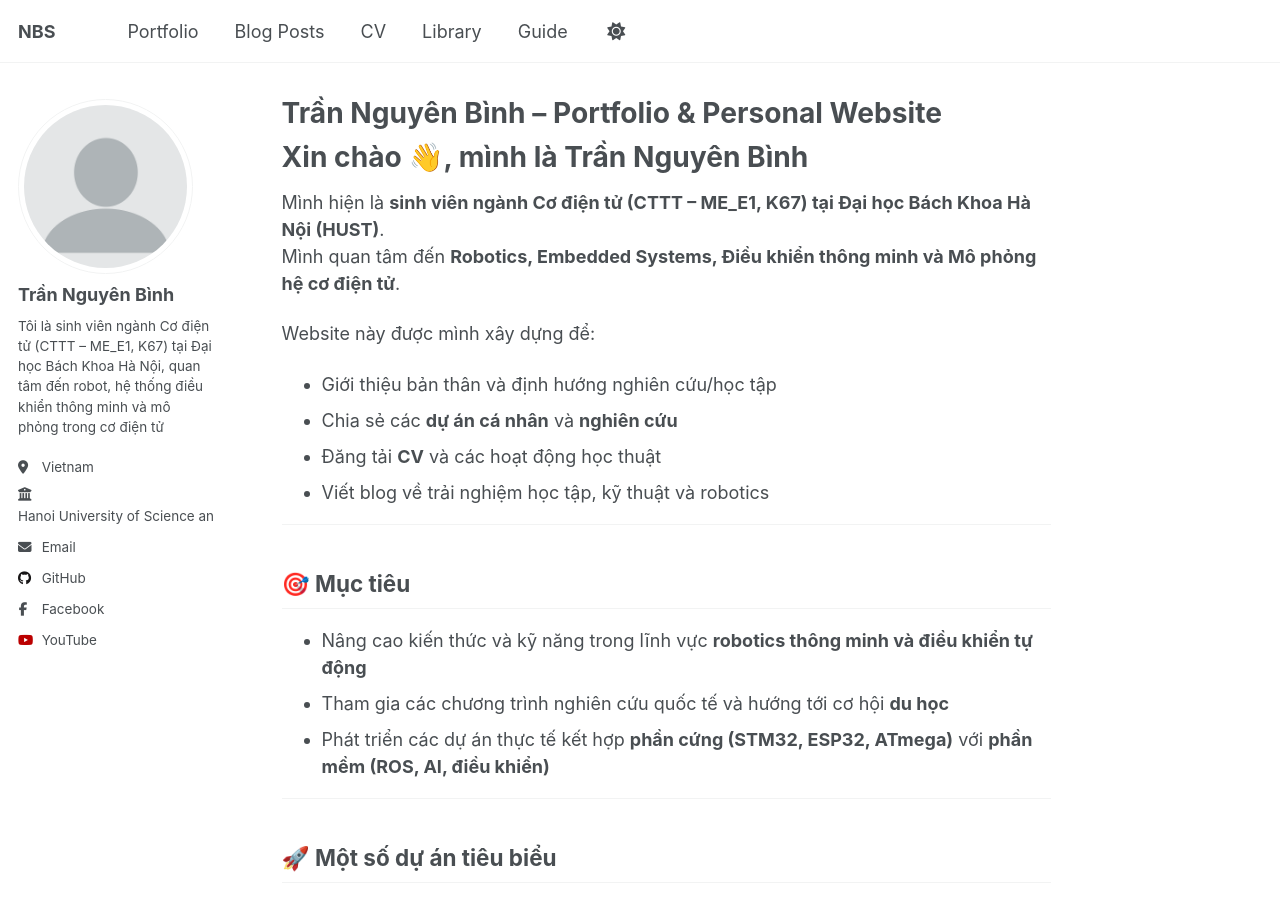
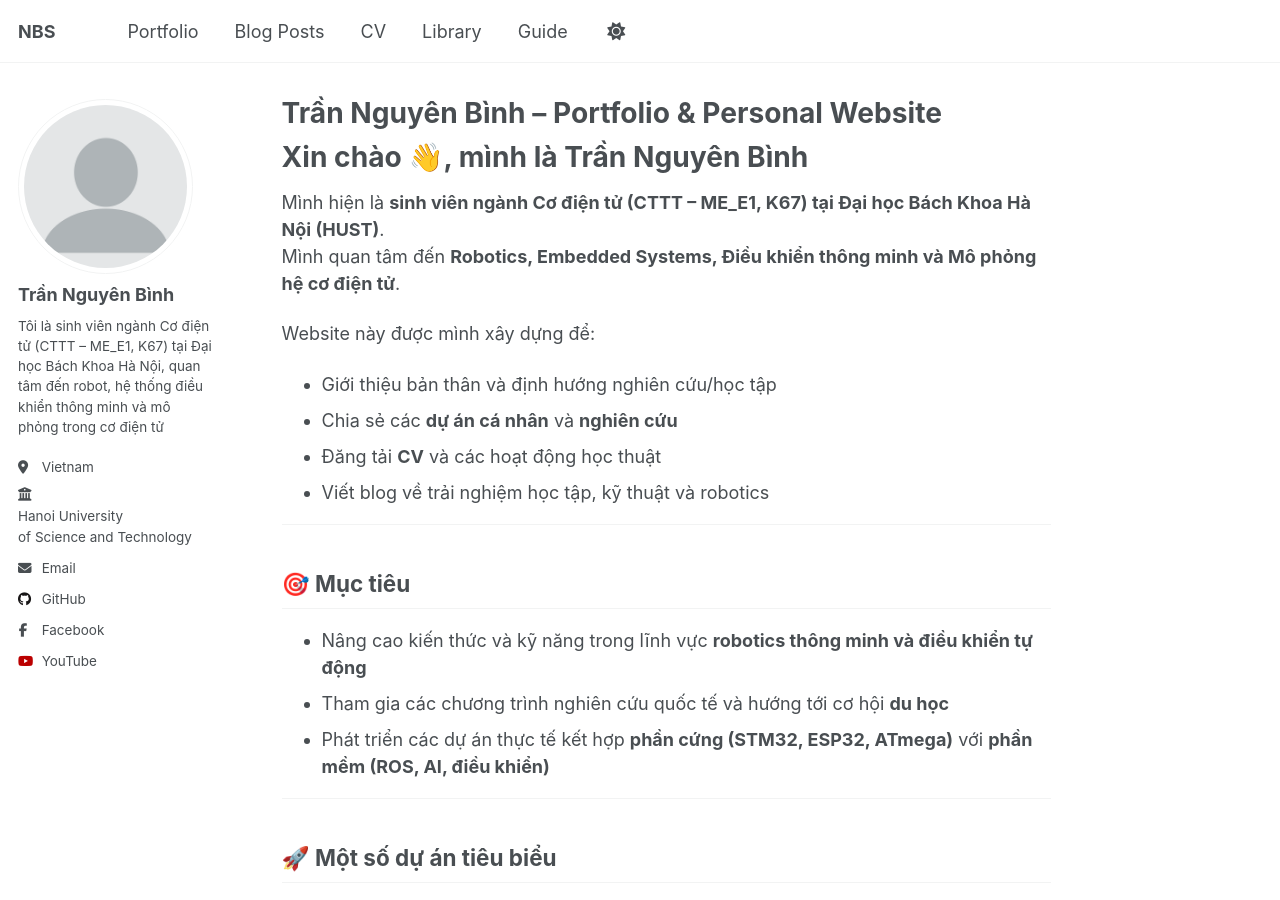
Before and after one commit to nguyenbinh-shark/nguyenbinh-shark.github.io, a Jekyll site: the page built from _pages/about.md, in a window 1280 px wide and 900 px high. Built offline with Jekyll 4.4.1, drawn with Linux system fonts in a browser that asks for light colours; a script that is not in the unit is left out.

```diff
--- a/_config.yml
+++ b/_config.yml
@@ -26,7 +26,7 @@ author:
   pronouns         : #"He/His"
   bio              : "Tôi là sinh viên ngành Cơ điện tử (CTTT – ME_E1, K67) tại Đại học Bách Khoa Hà Nội, quan tâm đến robot, hệ thống điều khiển thông minh và mô phỏng trong cơ điện tử"
   location         : "Vietnam"
-  employer         : "Hanoi University of Science and Technology"
+  employer         : "Hanoi University<br>of Science and Technology"
   uri              : #URL
   email            : "trannguyenbinh.shark@gmail.com"
 
```
